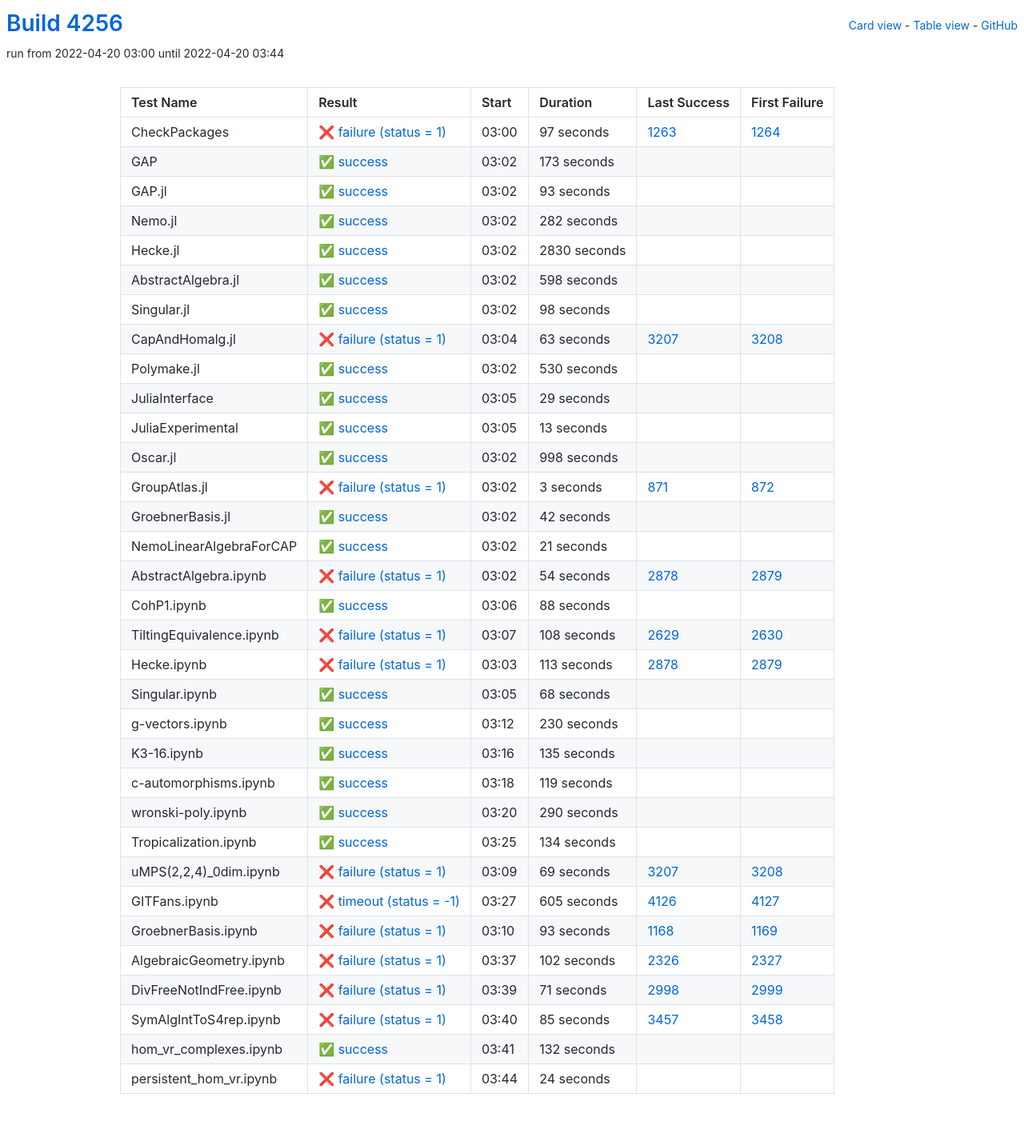
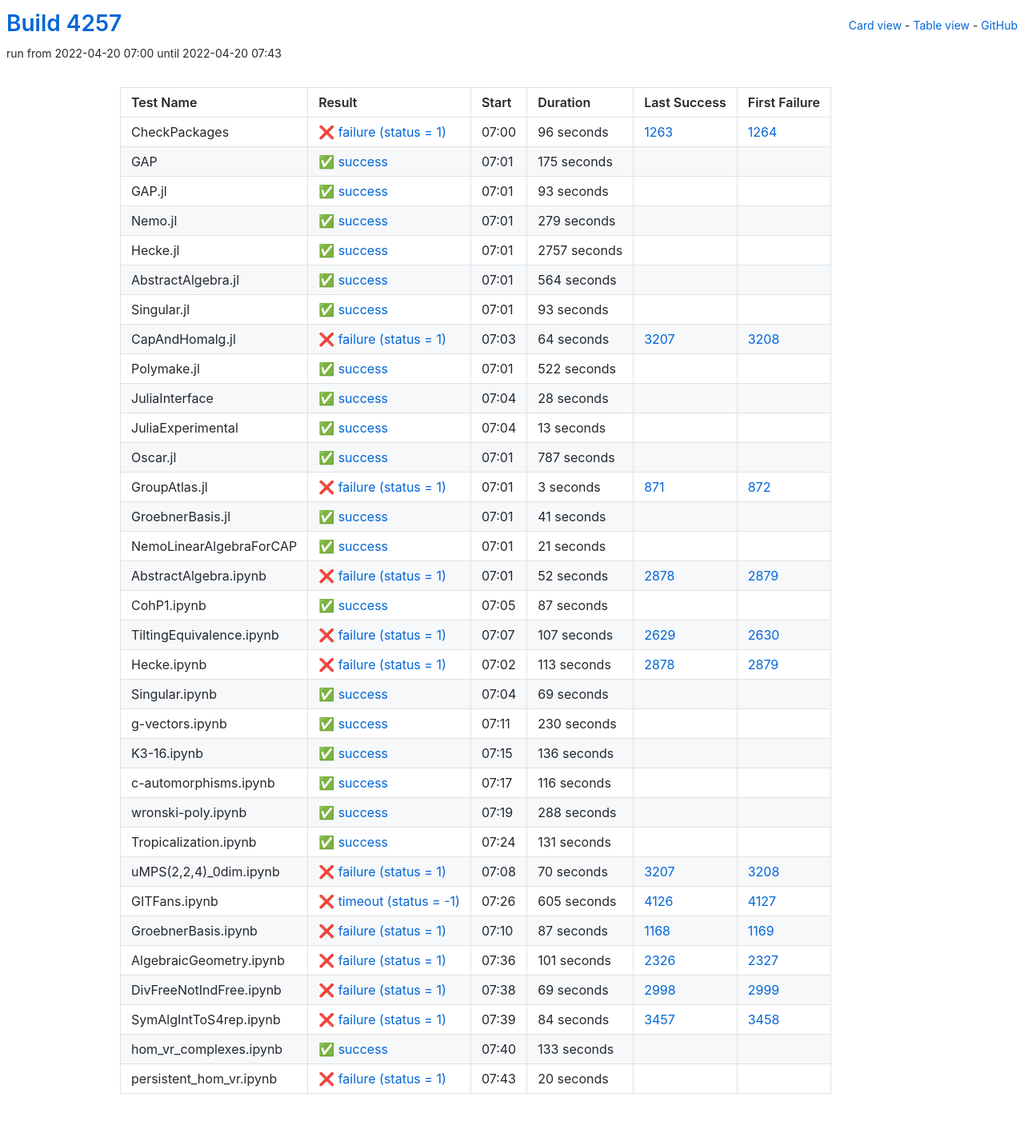
Before and after one commit to oscar-system/oscar-ci-status-stable, a Jekyll site: the page built from table.html, in a window 1280 px wide. Shown: the whole page at 80% size. Built offline with Jekyll 4.4.1, drawn with Linux system fonts in a browser that asks for light colours.

Commit message:
Build #4257

```diff
--- a/_data/ci.yml
+++ b/_data/ci.yml
@@ -1,6 +1,6 @@
 ---
-build: 4256
-build_url: https://oscarci.mathematik.uni-kl.de/job/oscar-stable/4256/
+build: 4257
+build_url: https://oscarci.mathematik.uni-kl.de/job/oscar-stable/4257/
 job: oscar-stable
 organization: oscar-system
 repo: oscar-ci-status-stable
@@ -8,32 +8,32 @@ repourl: https://github.com/oscar-system/oscar-ci-status-stable
 tests:
 - name: CheckPackages
   id: checkpackages
-  log: https://oscarci.mathematik.uni-kl.de/job/oscar-stable/4256/artifact/logs/build-4256/CheckPackages.log
-  start: 2022-04-20 03:00
+  log: https://oscarci.mathematik.uni-kl.de/job/oscar-stable/4257/artifact/logs/build-4257/CheckPackages.log
+  start: 2022-04-20 07:00
   success: false
   exitcode: 1
   status: failure
-  duration: 97
+  duration: 96
   last_success: 1263
   last_success_url: https://oscarci.mathematik.uni-kl.de/job/oscar-stable/1263/
   first_failure: 1264
   first_failure_url: https://oscarci.mathematik.uni-kl.de/job/oscar-stable/1264/
 - name: GAP
   id: gap
-  log: https://oscarci.mathematik.uni-kl.de/job/oscar-stable/4256/artifact/logs/build-4256/GAP.log
-  start: 2022-04-20 03:02
+  log: https://oscarci.mathematik.uni-kl.de/job/oscar-stable/4257/artifact/logs/build-4257/GAP.log
+  start: 2022-04-20 07:01
   success: true
   exitcode: 0
   status: success
-  duration: 173
+  duration: 175
   last_success: false
   last_success_url:
   first_failure: false
   first_failure_url:
 - name: GAP.jl
   id: gap-jl
-  log: https://oscarci.mathematik.uni-kl.de/job/oscar-stable/4256/artifact/logs/build-4256/GAP.jl.log
-  start: 2022-04-20 03:02
+  log: https://oscarci.mathematik.uni-kl.de/job/oscar-stable/4257/artifact/logs/build-4257/GAP.jl.log
+  start: 2022-04-20 07:01
   success: true
   exitcode: 0
   status: success
@@ -44,92 +44,92 @@ tests:
   first_failure_url:
 - name: Nemo.jl
   id: nemo-jl
-  log: https://oscarci.mathematik.uni-kl.de/job/oscar-stable/4256/artifact/logs/build-4256/Nemo.jl.log
-  start: 2022-04-20 03:02
+  log: https://oscarci.mathematik.uni-kl.de/job/oscar-stable/4257/artifact/logs/build-4257/Nemo.jl.log
+  start: 2022-04-20 07:01
   success: true
   exitcode: 0
   status: success
-  duration: 282
+  duration: 279
   last_success: false
   last_success_url:
   first_failure: false
   first_failure_url:
 - name: Hecke.jl
   id: hecke-jl
-  log: https://oscarci.mathematik.uni-kl.de/job/oscar-stable/4256/artifact/logs/build-4256/Hecke.jl.log
-  start: 2022-04-20 03:02
+  log: https://oscarci.mathematik.uni-kl.de/job/oscar-stable/4257/artifact/logs/build-4257/Hecke.jl.log
+  start: 2022-04-20 07:01
   success: true
   exitcode: 0
   status: success
-  duration: 2830
+  duration: 2757
   last_success: false
   last_success_url:
   first_failure: false
   first_failure_url:
 - name: AbstractAlgebra.jl
   id: abstractalgebra-jl
-  log: https://oscarci.mathematik.uni-kl.de/job/oscar-stable/4256/artifact/logs/build-4256/AbstractAlgebra.jl.log
-  start: 2022-04-20 03:02
+  log: https://oscarci.mathematik.uni-kl.de/job/oscar-stable/4257/artifact/logs/build-4257/AbstractAlgebra.jl.log
+  start: 2022-04-20 07:01
   success: true
   exitcode: 0
   status: success
-  duration: 598
+  duration: 564
   last_success: false
   last_success_url:
   first_failure: false
   first_failure_url:
 - name: Singular.jl
   id: singular-jl
-  log: https://oscarci.mathematik.uni-kl.de/job/oscar-stable/4256/artifact/logs/build-4256/Singular.jl.log
-  start: 2022-04-20 03:02
+  log: https://oscarci.mathematik.uni-kl.de/job/oscar-stable/4257/artifact/logs/build-4257/Singular.jl.log
+  start: 2022-04-20 07:01
   success: true
   exitcode: 0
   status: success
-  duration: 98
+  duration: 93
   last_success: false
   last_success_url:
   first_failure: false
   first_failure_url:
 - name: CapAndHomalg.jl
   id: capandhomalg-jl
-  log: https://oscarci.mathematik.uni-kl.de/job/oscar-stable/4256/artifact/logs/build-4256/CapAndHomalg.jl.log
-  start: 2022-04-20 03:04
+  log: https://oscarci.mathematik.uni-kl.de/job/oscar-stable/4257/artifact/logs/build-4257/CapAndHomalg.jl.log
+  start: 2022-04-20 07:03
   success: false
   exitcode: 1
   status: failure
-  duration: 63
+  duration: 64
   last_success: 3207
   last_success_url: https://oscarci.mathematik.uni-kl.de/job/oscar-stable/3207/
   first_failure: 3208
   first_failure_url: https://oscarci.mathematik.uni-kl.de/job/oscar-stable/3208/
 - name: Polymake.jl
   id: polymake-jl
-  log: https://oscarci.mathematik.uni-kl.de/job/oscar-stable/4256/artifact/logs/build-4256/Polymake.jl.log
-  start: 2022-04-20 03:02
+  log: https://oscarci.mathematik.uni-kl.de/job/oscar-stable/4257/artifact/logs/build-4257/Polymake.jl.log
+  start: 2022-04-20 07:01
   success: true
   exitcode: 0
   status: success
-  duration: 530
+  duration: 522
   last_success: false
   last_success_url:
   first_failure: false
   first_failure_url:
 - name: JuliaInterface
   id: juliainterface
-  log: https://oscarci.mathematik.uni-kl.de/job/oscar-stable/4256/artifact/logs/build-4256/JuliaInterface.log
-  start: 2022-04-20 03:05
+  log: https://oscarci.mathematik.uni-kl.de/job/oscar-stable/4257/artifact/logs/build-4257/JuliaInterface.log
+  start: 2022-04-20 07:04
   success: true
   exitcode: 0
   status: success
-  duration: 29
+  duration: 28
   last_success: false
   last_success_url:
   first_failure: false
   first_failure_url:
 - name: JuliaExperimental
   id: juliaexperimental
-  log: https://oscarci.mathematik.uni-kl.de/job/oscar-stable/4256/artifact/logs/build-4256/JuliaExperimental.log
-  start: 2022-04-20 03:05
+  log: https://oscarci.mathematik.uni-kl.de/job/oscar-stable/4257/artifact/logs/build-4257/JuliaExperimental.log
+  start: 2022-04-20 07:04
   success: true
   exitcode: 0
   status: success
@@ -140,20 +140,20 @@ tests:
   first_failure_url:
 - name: Oscar.jl
   id: oscar-jl
-  log: https://oscarci.mathematik.uni-kl.de/job/oscar-stable/4256/artifact/logs/build-4256/Oscar.jl.log
-  start: 2022-04-20 03:02
+  log: https://oscarci.mathematik.uni-kl.de/job/oscar-stable/4257/artifact/logs/build-4257/Oscar.jl.log
+  start: 2022-04-20 07:01
   success: true
   exitcode: 0
   status: success
-  duration: 998
+  duration: 787
   last_success: false
   last_success_url:
   first_failure: false
   first_failure_url:
 - name: GroupAtlas.jl
   id: groupatlas-jl
-  log: https://oscarci.mathematik.uni-kl.de/job/oscar-stable/4256/artifact/logs/build-4256/GroupAtlas.jl.log
-  start: 2022-04-20 03:02
+  log: https://oscarci.mathematik.uni-kl.de/job/oscar-stable/4257/artifact/logs/build-4257/GroupAtlas.jl.log
+  start: 2022-04-20 07:01
   success: false
   exitcode: 1
   status: failure
@@ -164,20 +164,20 @@ tests:
   first_failure_url: https://oscarci.mathematik.uni-kl.de/job/oscar-stable/872/
 - name: GroebnerBasis.jl
   id: groebnerbasis-jl
-  log: https://oscarci.mathematik.uni-kl.de/job/oscar-stable/4256/artifact/logs/build-4256/GroebnerBasis.jl.log
-  start: 2022-04-20 03:02
+  log: https://oscarci.mathematik.uni-kl.de/job/oscar-stable/4257/artifact/logs/build-4257/GroebnerBasis.jl.log
+  start: 2022-04-20 07:01
   success: true
   exitcode: 0
   status: success
-  duration: 42
+  duration: 41
   last_success: false
   last_success_url:
   first_failure: false
   first_failure_url:
 - name: NemoLinearAlgebraForCAP
   id: nemolinearalgebraforcap
-  log: https://oscarci.mathematik.uni-kl.de/job/oscar-stable/4256/artifact/logs/build-4256/NemoLinearAlgebraForCAP.log
-  start: 2022-04-20 03:02
+  log: https://oscarci.mathematik.uni-kl.de/job/oscar-stable/4257/artifact/logs/build-4257/NemoLinearAlgebraForCAP.log
+  start: 2022-04-20 07:01
   success: true
   exitcode: 0
   status: success
@@ -188,44 +188,44 @@ tests:
   first_failure_url:
 - name: AbstractAlgebra.ipynb
   id: abstractalgebra-ipynb
-  log: https://oscarci.mathematik.uni-kl.de/job/oscar-stable/4256/artifact/logs/build-4256/AbstractAlgebra.ipynb.log
-  start: 2022-04-20 03:02
+  log: https://oscarci.mathematik.uni-kl.de/job/oscar-stable/4257/artifact/logs/build-4257/AbstractAlgebra.ipynb.log
+  start: 2022-04-20 07:01
   success: false
   exitcode: 1
   status: failure
-  duration: 54
+  duration: 52
   last_success: 2878
   last_success_url: https://oscarci.mathematik.uni-kl.de/job/oscar-stable/2878/
   first_failure: 2879
   first_failure_url: https://oscarci.mathematik.uni-kl.de/job/oscar-stable/2879/
 - name: CohP1.ipynb
   id: cohp1-ipynb
-  log: https://oscarci.mathematik.uni-kl.de/job/oscar-stable/4256/artifact/logs/build-4256/CohP1.ipynb.log
-  start: 2022-04-20 03:06
+  log: https://oscarci.mathematik.uni-kl.de/job/oscar-stable/4257/artifact/logs/build-4257/CohP1.ipynb.log
+  start: 2022-04-20 07:05
   success: true
   exitcode: 0
   status: success
-  duration: 88
+  duration: 87
   last_success: false
   last_success_url:
   first_failure: false
   first_failure_url:
 - name: TiltingEquivalence.ipynb
   id: tiltingequivalence-ipynb
-  log: https://oscarci.mathematik.uni-kl.de/job/oscar-stable/4256/artifact/logs/build-4256/TiltingEquivalence.ipynb.log
-  start: 2022-04-20 03:07
+  log: https://oscarci.mathematik.uni-kl.de/job/oscar-stable/4257/artifact/logs/build-4257/TiltingEquivalence.ipynb.log
+  start: 2022-04-20 07:07
   success: false
   exitcode: 1
   status: failure
-  duration: 108
+  duration: 107
   last_success: 2629
   last_success_url: https://oscarci.mathematik.uni-kl.de/job/oscar-stable/2629/
   first_failure: 2630
   first_failure_url: https://oscarci.mathematik.uni-kl.de/job/oscar-stable/2630/
 - name: Hecke.ipynb
   id: hecke-ipynb
-  log: https://oscarci.mathematik.uni-kl.de/job/oscar-stable/4256/artifact/logs/build-4256/Hecke.ipynb.log
-  start: 2022-04-20 03:03
+  log: https://oscarci.mathematik.uni-kl.de/job/oscar-stable/4257/artifact/logs/build-4257/Hecke.ipynb.log
+  start: 2022-04-20 07:02
   success: false
   exitcode: 1
   status: failure
@@ -236,20 +236,20 @@ tests:
   first_failure_url: https://oscarci.mathematik.uni-kl.de/job/oscar-stable/2879/
 - name: Singular.ipynb
   id: singular-ipynb
-  log: https://oscarci.mathematik.uni-kl.de/job/oscar-stable/4256/artifact/logs/build-4256/Singular.ipynb.log
-  start: 2022-04-20 03:05
+  log: https://oscarci.mathematik.uni-kl.de/job/oscar-stable/4257/artifact/logs/build-4257/Singular.ipynb.log
+  start: 2022-04-20 07:04
   success: true
   exitcode: 0
   status: success
-  duration: 68
+  duration: 69
   last_success: false
   last_success_url:
   first_failure: false
   first_failure_url:
 - name: g-vectors.ipynb
   id: g-vectors-ipynb
-  log: https://oscarci.mathematik.uni-kl.de/job/oscar-stable/4256/artifact/logs/build-4256/g-vectors.ipynb.log
-  start: 2022-04-20 03:12
+  log: https://oscarci.mathematik.uni-kl.de/job/oscar-stable/4257/artifact/logs/build-4257/g-vectors.ipynb.log
+  start: 2022-04-20 07:11
   success: true
   exitcode: 0
   status: success
@@ -260,68 +260,68 @@ tests:
   first_failure_url:
 - name: K3-16.ipynb
   id: k3-16-ipynb
-  log: https://oscarci.mathematik.uni-kl.de/job/oscar-stable/4256/artifact/logs/build-4256/K3-16.ipynb.log
-  start: 2022-04-20 03:16
+  log: https://oscarci.mathematik.uni-kl.de/job/oscar-stable/4257/artifact/logs/build-4257/K3-16.ipynb.log
+  start: 2022-04-20 07:15
   success: true
   exitcode: 0
   status: success
-  duration: 135
+  duration: 136
   last_success: false
   last_success_url:
   first_failure: false
   first_failure_url:
 - name: c-automorphisms.ipynb
   id: c-automorphisms-ipynb
-  log: https://oscarci.mathematik.uni-kl.de/job/oscar-stable/4256/artifact/logs/build-4256/c-automorphisms.ipynb.log
-  start: 2022-04-20 03:18
+  log: https://oscarci.mathematik.uni-kl.de/job/oscar-stable/4257/artifact/logs/build-4257/c-automorphisms.ipynb.log
+  start: 2022-04-20 07:17
   success: true
   exitcode: 0
   status: success
-  duration: 119
+  duration: 116
   last_success: false
   last_success_url:
   first_failure: false
   first_failure_url:
 - name: wronski-poly.ipynb
   id: wronski-poly-ipynb
-  log: https://oscarci.mathematik.uni-kl.de/job/oscar-stable/4256/artifact/logs/build-4256/wronski-poly.ipynb.log
-  start: 2022-04-20 03:20
+  log: https://oscarci.mathematik.uni-kl.de/job/oscar-stable/4257/artifact/logs/build-4257/wronski-poly.ipynb.log
+  start: 2022-04-20 07:19
   success: true
   exitcode: 0
   status: success
-  duration: 290
+  duration: 288
   last_success: false
   last_success_url:
   first_failure: false
   first_failure_url:
 - name: Tropicalization.ipynb
   id: tropicalization-ipynb
-  log: https://oscarci.mathematik.uni-kl.de/job/oscar-stable/4256/artifact/logs/build-4256/Tropicalization.ipynb.log
-  start: 2022-04-20 03:25
+  log: https://oscarci.mathematik.uni-kl.de/job/oscar-stable/4257/artifact/logs/build-4257/Tropicalization.ipynb.log
+  start: 2022-04-20 07:24
   success: true
   exitcode: 0
   status: success
-  duration: 134
+  duration: 131
   last_success: false
   last_success_url:
   first_failure: false
   first_failure_url:
 - name: uMPS(2,2,4)_0dim.ipynb
   id: umps-2-2-4-0dim-ipynb
-  log: https://oscarci.mathematik.uni-kl.de/job/oscar-stable/4256/artifact/logs/build-4256/uMPS-2-2-4-_0dim.ipynb.log
-  start: 2022-04-20 03:09
+  log: https://oscarci.mathematik.uni-kl.de/job/oscar-stable/4257/artifact/logs/build-4257/uMPS-2-2-4-_0dim.ipynb.log
+  start: 2022-04-20 07:08
   success: false
   exitcode: 1
   status: failure
-  duration: 69
+  duration: 70
   last_success: 3207
   last_success_url: https://oscarci.mathematik.uni-kl.de/job/oscar-stable/3207/
   first_failure: 3208
   first_failure_url: https://oscarci.mathematik.uni-kl.de/job/oscar-stable/3208/
 - name: GITFans.ipynb
   id: gitfans-ipynb
-  log: https://oscarci.mathematik.uni-kl.de/job/oscar-stable/4256/artifact/logs/build-4256/GITFans.ipynb.log
-  start: 2022-04-20 03:27
+  log: https://oscarci.mathematik.uni-kl.de/job/oscar-stable/4257/artifact/logs/build-4257/GITFans.ipynb.log
+  start: 2022-04-20 07:26
   success: false
   exitcode: -1
   status: timeout
@@ -332,72 +332,72 @@ tests:
   first_failure_url: https://oscarci.mathematik.uni-kl.de/job/oscar-stable/4127/
 - name: GroebnerBasis.ipynb
   id: groebnerbasis-ipynb
-  log: https://oscarci.mathematik.uni-kl.de/job/oscar-stable/4256/artifact/logs/build-4256/GroebnerBasis.ipynb.log
-  start: 2022-04-20 03:10
+  log: https://oscarci.mathematik.uni-kl.de/job/oscar-stable/4257/artifact/logs/build-4257/GroebnerBasis.ipynb.log
+  start: 2022-04-20 07:10
   success: false
   exitcode: 1
   status: failure
-  duration: 93
+  duration: 87
   last_success: 1168
   last_success_url: https://oscarci.mathematik.uni-kl.de/job/oscar-stable/1168/
   first_failure: 1169
   first_failure_url: https://oscarci.mathematik.uni-kl.de/job/oscar-stable/1169/
 - name: AlgebraicGeometry.ipynb
   id: algebraicgeometry-ipynb
-  log: https://oscarci.mathematik.uni-kl.de/job/oscar-stable/4256/artifact/logs/build-4256/AlgebraicGeometry.ipynb.log
-  start: 2022-04-20 03:37
+  log: https://oscarci.mathematik.uni-kl.de/job/oscar-stable/4257/artifact/logs/build-4257/AlgebraicGeometry.ipynb.log
+  start: 2022-04-20 07:36
   success: false
   exitcode: 1
   status: failure
-  duration: 102
+  duration: 101
   last_success: 2326
   last_success_url: https://oscarci.mathematik.uni-kl.de/job/oscar-stable/2326/
   first_failure: 2327
   first_failure_url: https://oscarci.mathematik.uni-kl.de/job/oscar-stable/2327/
 - name: DivFreeNotIndFree.ipynb
   id: divfreenotindfree-ipynb
-  log: https://oscarci.mathematik.uni-kl.de/job/oscar-stable/4256/artifact/logs/build-4256/DivFreeNotIndFree.ipynb.log
-  start: 2022-04-20 03:39
+  log: https://oscarci.mathematik.uni-kl.de/job/oscar-stable/4257/artifact/logs/build-4257/DivFreeNotIndFree.ipynb.log
+  start: 2022-04-20 07:38
   success: false
   exitcode: 1
   status: failure
-  duration: 71
+  duration: 69
   last_success: 2998
   last_success_url: https://oscarci.mathematik.uni-kl.de/job/oscar-stable/2998/
   first_failure: 2999
   first_failure_url: https://oscarci.mathematik.uni-kl.de/job/oscar-stable/2999/
 - name: SymAlgIntToS4rep.ipynb
   id: symalginttos4rep-ipynb
-  log: https://oscarci.mathematik.uni-kl.de/job/oscar-stable/4256/artifact/logs/build-4256/SymAlgIntToS4rep.ipynb.log
-  start: 2022-04-20 03:40
+  log: https://oscarci.mathematik.uni-kl.de/job/oscar-stable/4257/artifact/logs/build-4257/SymAlgIntToS4rep.ipynb.log
+  start: 2022-04-20 07:39
   success: false
   exitcode: 1
   status: failure
-  duration: 85
+  duration: 84
   last_success: 3457
   last_success_url: https://oscarci.mathematik.uni-kl.de/job/oscar-stable/3457/
   first_failure: 3458
   first_failure_url: https://oscarci.mathematik.uni-kl.de/job/oscar-stable/3458/
 - name: hom_vr_complexes.ipynb
   id: hom-vr-complexes-ipynb
-  log: https://oscarci.mathematik.uni-kl.de/job/oscar-stable/4256/artifact/logs/build-4256/hom_vr_complexes.ipynb.log
-  start: 2022-04-20 03:41
+  log: https://oscarci.mathematik.uni-kl.de/job/oscar-stable/4257/artifact/logs/build-4257/hom_vr_complexes.ipynb.log
+  start: 2022-04-20 07:40
   success: true
   exitcode: 0
   status: success
-  duration: 132
+  duration: 133
   last_success: false
   last_success_url:
   first_failure: false
   first_failure_url:
 - name: persistent_hom_vr.ipynb
   id: persistent-hom-vr-ipynb
-  log: https://oscarci.mathematik.uni-kl.de/job/oscar-stable/4256/artifact/logs/build-4256/persistent_hom_vr.ipynb.log
-  start: 2022-04-20 03:44
+  log: https://oscarci.mathematik.uni-kl.de/job/oscar-stable/4257/artifact/logs/build-4257/persistent_hom_vr.ipynb.log
+  start: 2022-04-20 07:43
   success: false
   exitcode: 1
   status: failure
-  duration: 24
+  duration: 20
   last_success: false
   last_success_url:
   first_failure: false
```
Also changed, not shown: README.md.
